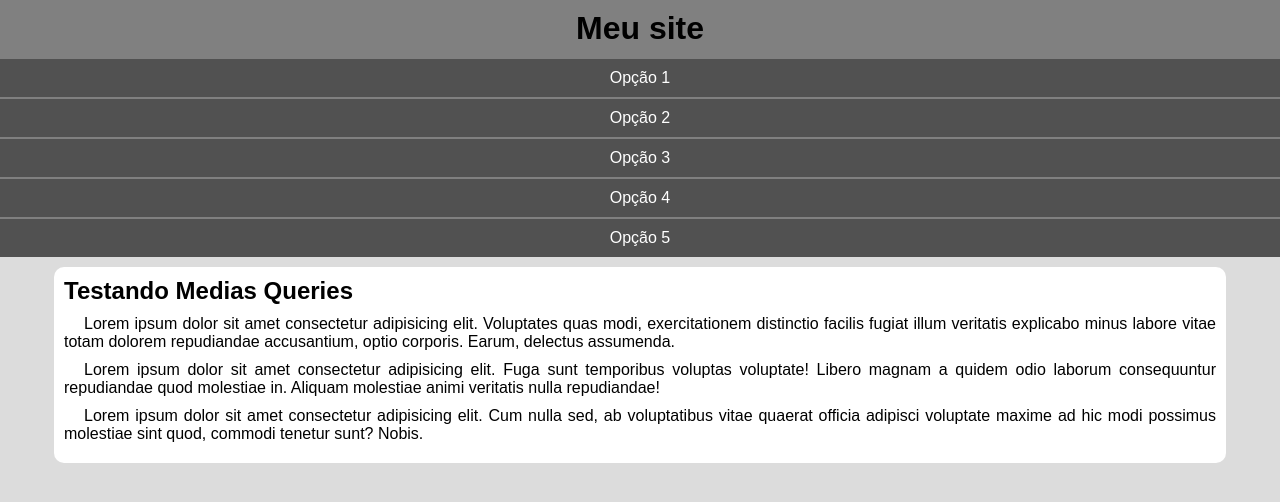
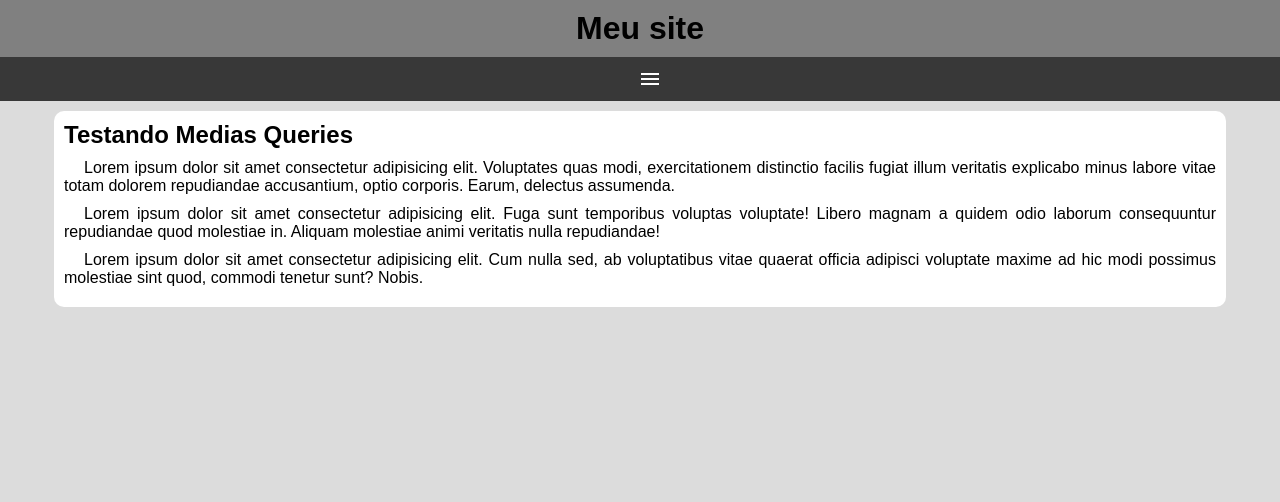
Before and after one commit to ShadicGamesBr/Media-Queries, a plain HTML site: page MQ5/index.html in a window 1280 px wide. Drawn offline with nearby package versions, Linux system fonts and the light colour scheme.

Commit message:
update v 1.13

```diff
--- a/MQ5/estilos.css
+++ b/MQ5/estilos.css
@@ -15,7 +15,8 @@ header h1{
     text-align: center;
 }
 menu{
-    display: block;
+    display: none;
+    user-select: none;
 }
 menu > ul{
     list-style-type: none;
@@ -31,6 +32,19 @@ menu > ul > li > a{
 }
 menu ul li a:hover{
     background-color: rgba(211, 211, 211, 0.46);
+}
+#clicar{
+    background-color: rgb(56, 56, 56);
+    width: 100vw;
+    display: block;
+    color: white;
+    text-align: center;
+    padding: 10px;
+}
+#clicar:hover{
+    background-color: white;
+    color: black;
+    cursor: pointer;
 }
 main{
     width: 90vw;
--- a/MQ5/index.html
+++ b/MQ5/index.html
@@ -5,11 +5,13 @@
     <meta name="viewport" content="width=device-width, initial-scale=1.0">
     <title>Media Querye</title>
     <link rel="stylesheet" href="estilos.css">
+    <link rel="stylesheet" href="https://fonts.googleapis.com/css2?family=Material+Symbols+Outlined:opsz,wght,FILL,GRAD@20..48,100..700,0..1,-50..200" />
 </head>
 <body>
     <header>
         <h1>Meu site</h1>
-        <menu>
+        <span id="clicar" onclick="clicar()" class="material-symbols-outlined">menu</span>
+        <menu id="abrir">
             <ul>
                 <li><a href="#">Opção 1</a></li>
                 <li><a href="#">Opção 2</a></li>
@@ -29,6 +31,7 @@
             <p>Lorem ipsum dolor sit amet consectetur adipisicing elit. Cum nulla sed, ab voluptatibus vitae quaerat officia adipisci voluptate maxime ad hic modi possimus molestiae sint quod, commodi tenetur sunt? Nobis.</p>
         </article>
     </main>
+    <script src="script.js"></script>
 </body>
 </html>
 </html>
--- /dev/null
+++ b/MQ5/script.js
@@ -0,0 +1,9 @@
+function clicar(){
+    var itens = document.getElementById("abrir")
+    if(itens.style.display == "block"){
+        itens.style.display = "none"
+    }else{
+        itens.style.display = "block"
+    }
+
+}
```
